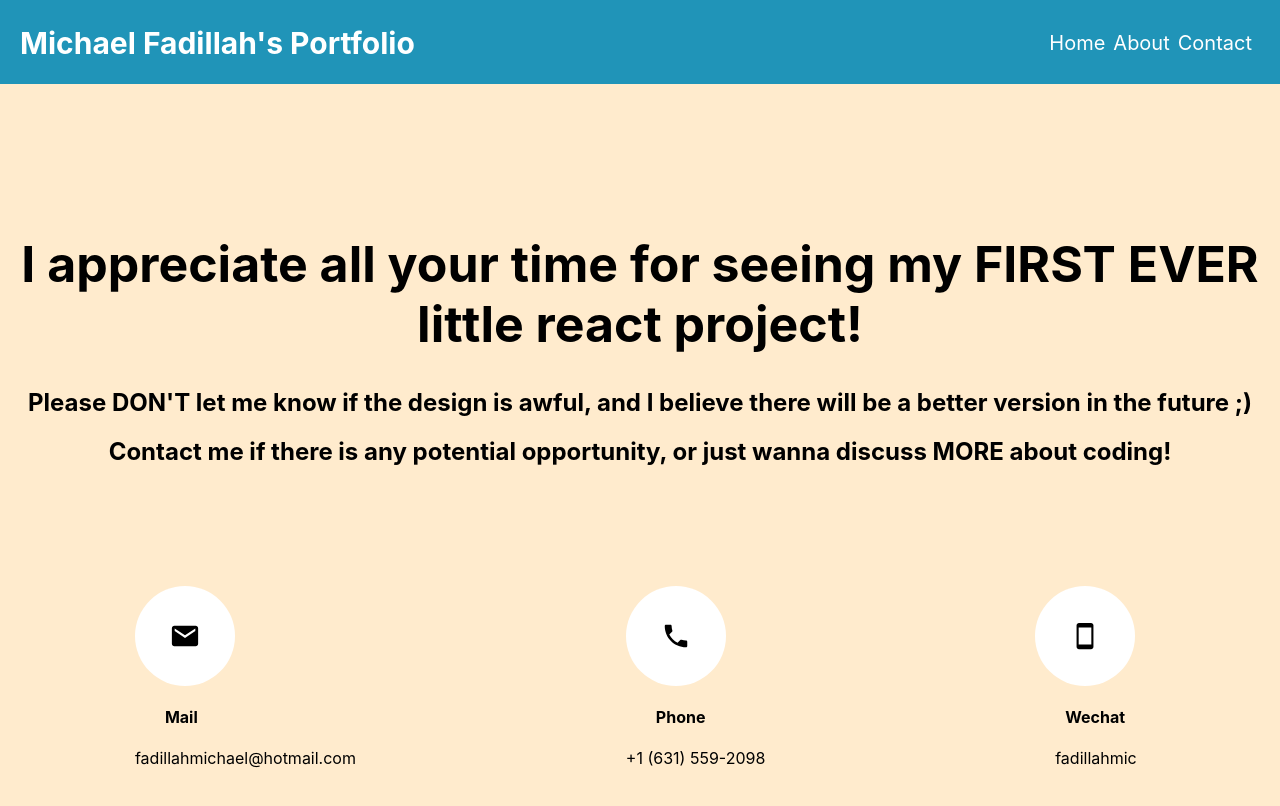
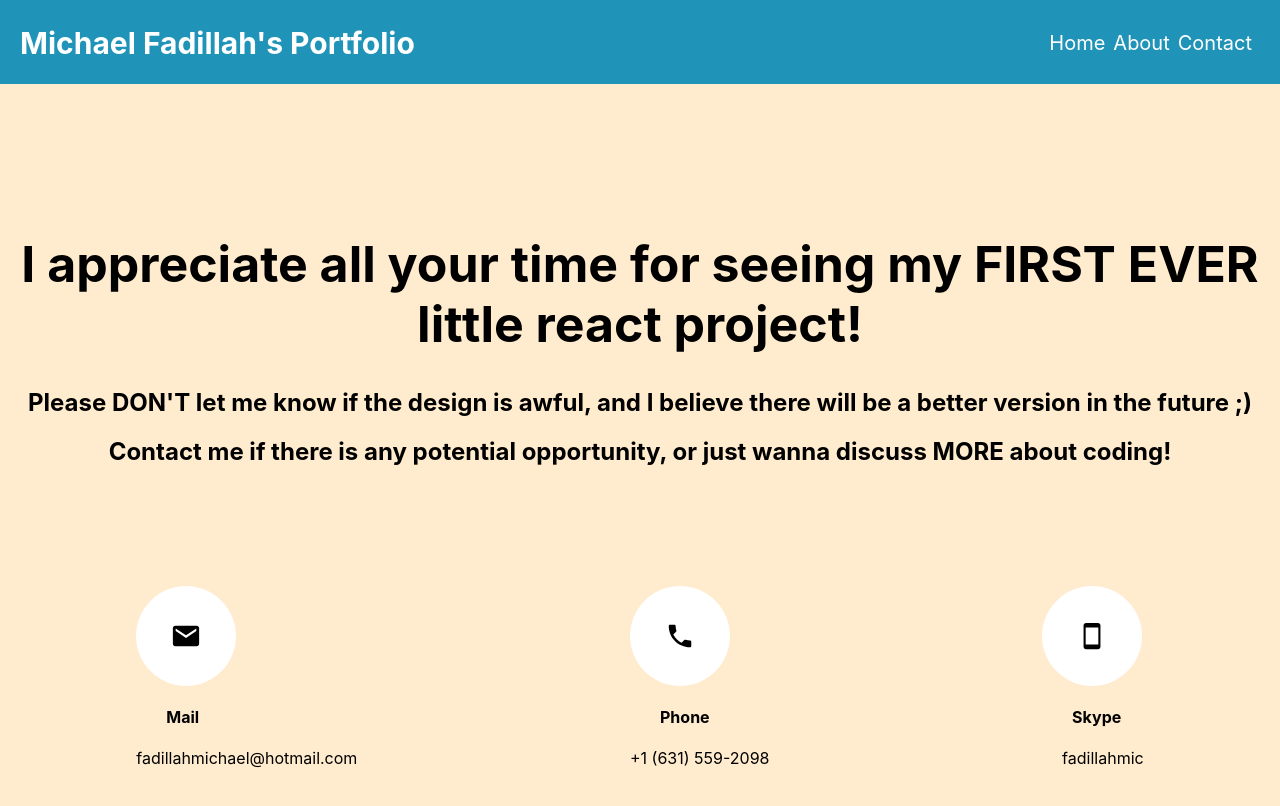
Before and after one commit to kfadilla/Portfolio, a React (Create React App) app: page /Contact in a window 1280 px wide. Shown: the top 806 px of the page. Built offline with nearby package versions, Linux system fonts and the light colour scheme.

Commit message:
Update Contact.js

```diff
--- a/src/Contact.js
+++ b/src/Contact.js
@@ -26,7 +26,7 @@ class Contact extends Component {
                         <span>
                             <ion-icon name="phone-portrait"></ion-icon>
                         </span>
-                        <h4 class = "wechath"> Wechat</h4>
+                        <h4 class = "wechath"> Skype</h4>
                         <p class = "wechat"> fadillahmic</p>
                     </div>
             </div>
```
